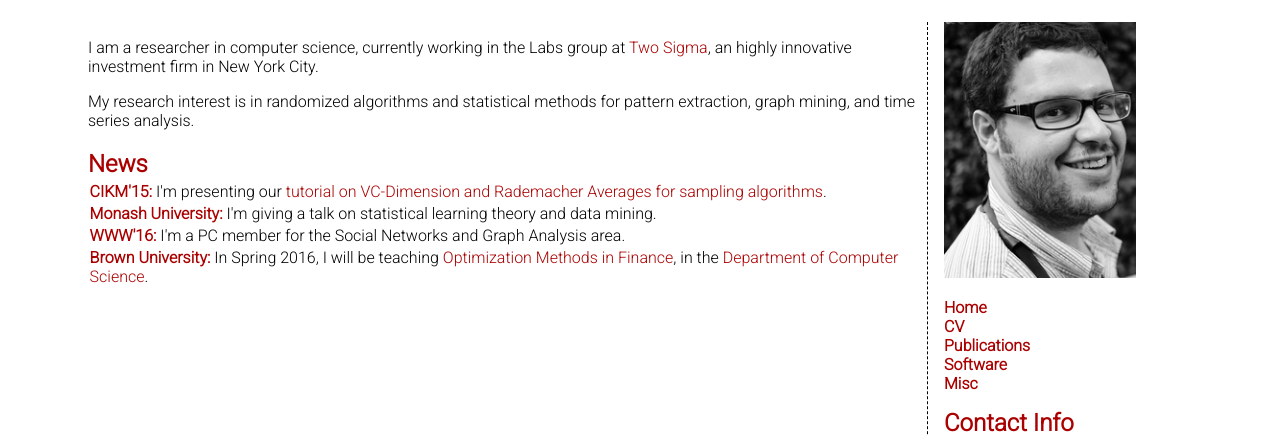
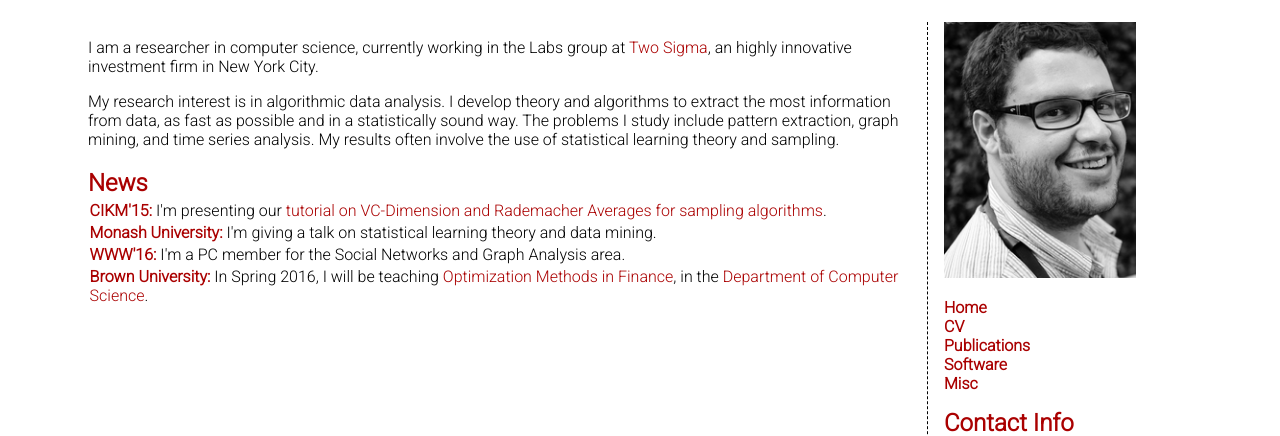
Before and after one commit to rionda/rionda.to, a PHP site: page / in a window 1280 px wide. Shown: the part 59-495 px from the top of the page. Run offline with PHP 8.4, Linux system fonts and the light colour scheme.

Commit message:
Update my research description

```diff
--- a/index.php
+++ b/index.php
@@ -1,11 +1,14 @@
 <?php include("header.html"); ?>
-		<!-- vim: set ts=2 sw=2 tw=79: -->
+				<!-- vim: set ts=2 sw=2 tw=79: -->
 				<p>I am a researcher in computer science, currently working in the
 				Labs group at <a href="http://www.twosigma.com/">Two Sigma</a>, an highly
 				innovative investment firm in New York City.</p>
-				<p>My research interest is in randomized algorithms and statistical methods
-				for pattern extraction, graph mining, and time series analysis.</p>
-
+				<p>My research interest is in algorithmic data analysis. I develop
+				theory and algorithms to extract the most information from data, as
+				fast as possible and in a statistically sound way. The problems I study
+				include pattern extraction, graph mining, and time series analysis. My
+				results often involve the use of statistical learning theory and
+				sampling.</p>
 				<h2>News</h2>
 				<div id="news">
 					<ul>
```
